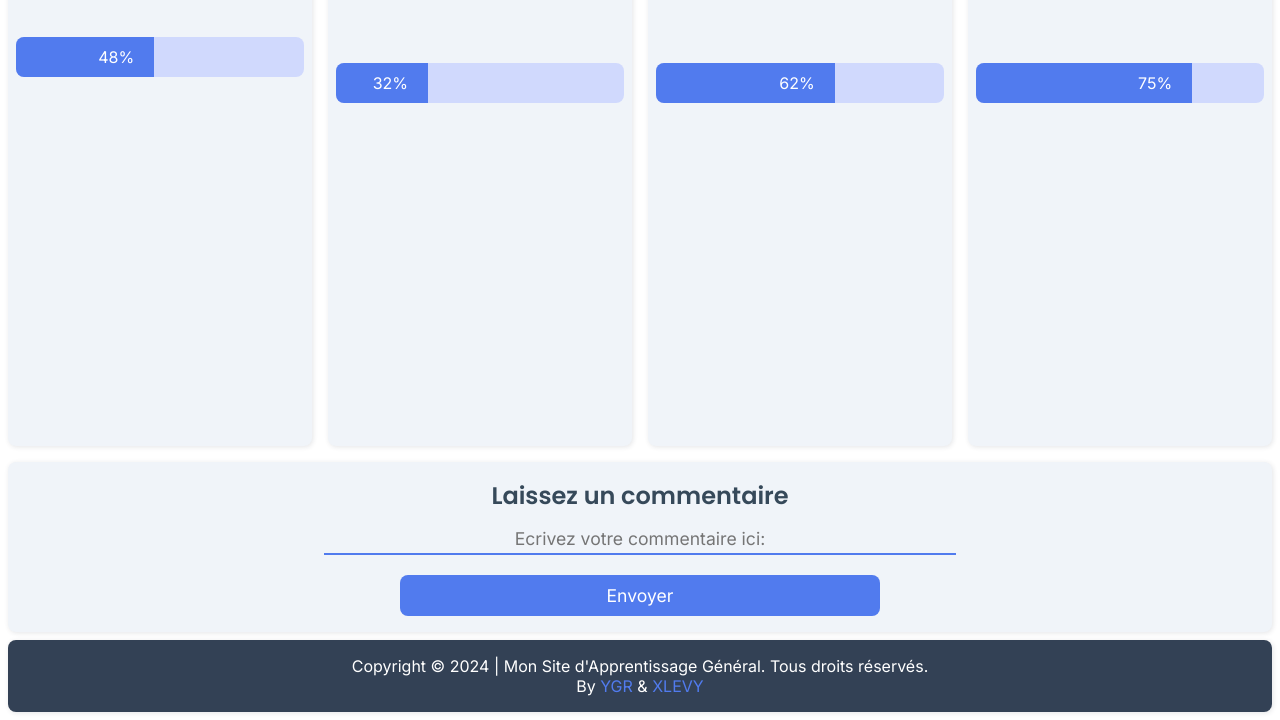
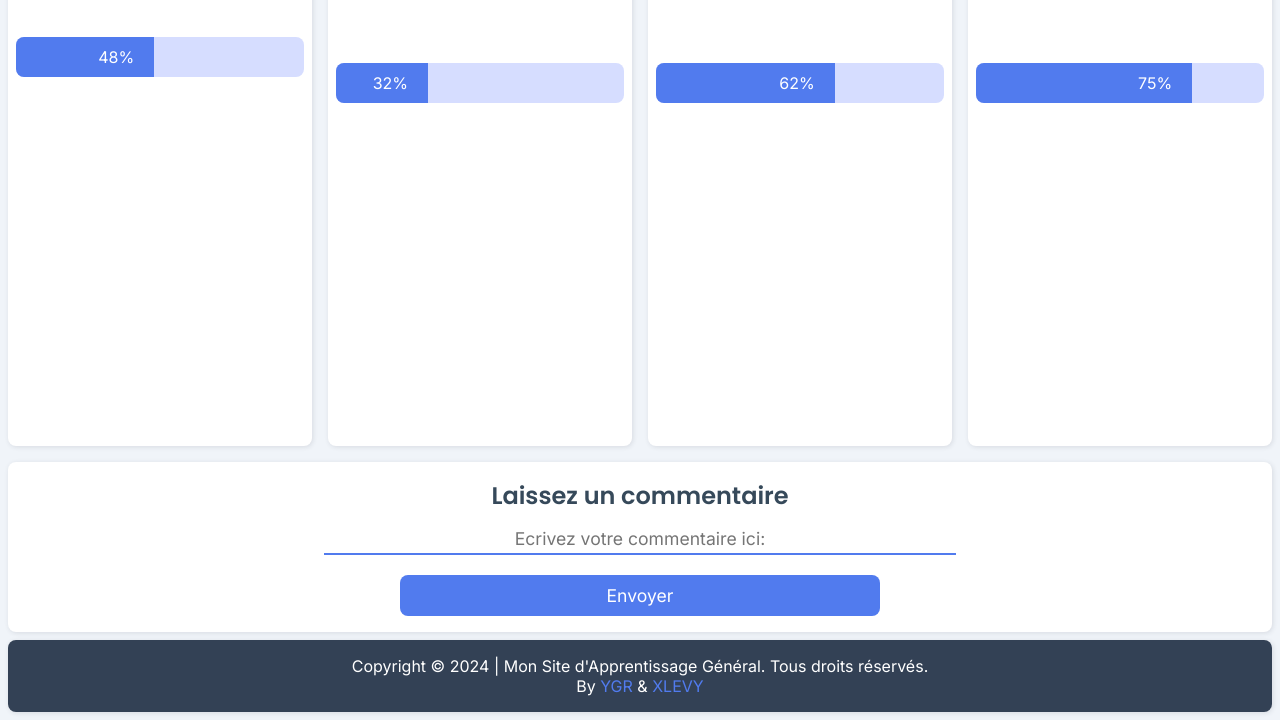
Before and after one commit to Ygryan360/XLEVY, a website: page pages/site.html in a window 1280 px wide. Shown: the part 1391-2111 px from the top of the page. Drawn offline with Linux system fonts and the light colour scheme.

Commit message:
bg color fixed
correction des couleurs d'arrière plan

```diff
--- a/css/main.css
+++ b/css/main.css
@@ -14,10 +14,14 @@
   --subtitle-size: 1.5rem;
   --text-size: 1.1rem;
   --back-color-trans: #c0cbffa6;
-  --bg-color-box: #f0f4f9;
+  --bg-color-box: #ffffff;
   --shadow: 1px 1px 5px 0 #1e293b1f;
+  --progress-transition: 5s;
 }
 
+body{
+  background-color: #F0F4F9;
+}
 .title {
   font-family: var(--title-font);
   font-size: var(--title-size);
@@ -83,7 +87,6 @@
 .main-container {
   display: flex;
   justify-content: space-between;
-  background-color: #fff;
   border: 0;
   height: max-content;
 }
@@ -236,7 +239,7 @@
 .stat_1{
   width: 48%;
   background-color: var(--btn-color);
-  animation: animation_1 3s ease-in-out forwards;
+  animation: animation_1 var(--progress-transition) ease-in-out forwards;
 }
 @keyframes animation_1 {
     0%{
@@ -258,7 +261,7 @@
 .stat_2{
   width: 32%;
   background-color: var(--btn-color);
-  animation: animation_2 3s ease-in-out forwards;
+  animation: animation_2 var(--progress-transition) ease-in-out forwards;
 }
 @keyframes animation_2 {
     0%{
@@ -280,7 +283,7 @@
 .stat_3{
   width: 62%;
   background-color: var(--btn-color);
-  animation: animation_3 3s ease-in-out forwards;
+  animation: animation_3 var(--progress-transition) ease-in-out forwards;
 }
 @keyframes animation_3 {
     0%{
@@ -302,7 +305,7 @@
 .stat_4{
   width: 75%;
   background-color: var(--btn-color);
-  animation: animation_4 3s ease-in-out forwards;
+  animation: animation_4 var(--progress-transition) ease-in-out forwards;
 }
 @keyframes animation_4 {
     0%{
@@ -313,10 +316,6 @@
         width: 75%;
     }
 }
-
-
-
-
 
 
 
--- a/css/style.css
+++ b/css/style.css
@@ -13,7 +13,8 @@
   --subtitle-size: 1.5rem;
   --text-size: 1.1rem;
   --back-color-trans: #c0cbffa6;
-  --bg-color-box: #F0F4F9;
+  --bg-color-box: #ffffff;
+  --progress-transition: 5s;
 }
 
 * {
@@ -22,6 +23,9 @@
   box-sizing: border-box;
 }
 
+body{
+  background-color: #F0F4F9;
+}
 header nav {
   display: flex;
   height: 10vh;
@@ -67,6 +71,7 @@ header nav ul li a:hover {
 
 main {
   margin-top: 12vh;
+  /* height: 80vh; */
 }
 
 main .welcome{
--- a/pages/site.html
+++ b/pages/site.html
@@ -2,6 +2,7 @@
 <html>
   <head>
     <meta charset="UTF-8" />
+    <link rel="shortcut icon" href="../img/livre-ouvert.png" type="image/x-icon">
     <meta name="viewport" content="width=device-width, initial-scale=1.0" />
     <title>Mon Site d'Apprentissage Général</title>
     <link rel="stylesheet" type="text/css" href="../css/style.css" />
```
Also changed, not shown: index.html (+1 -0 lines), package.json (added, +15 -0 lines), pages/inscription.html (+1 -0 lines), favicon.ico (added), img/livre-ouvert.png (added), pages/favicon.ico (added).
